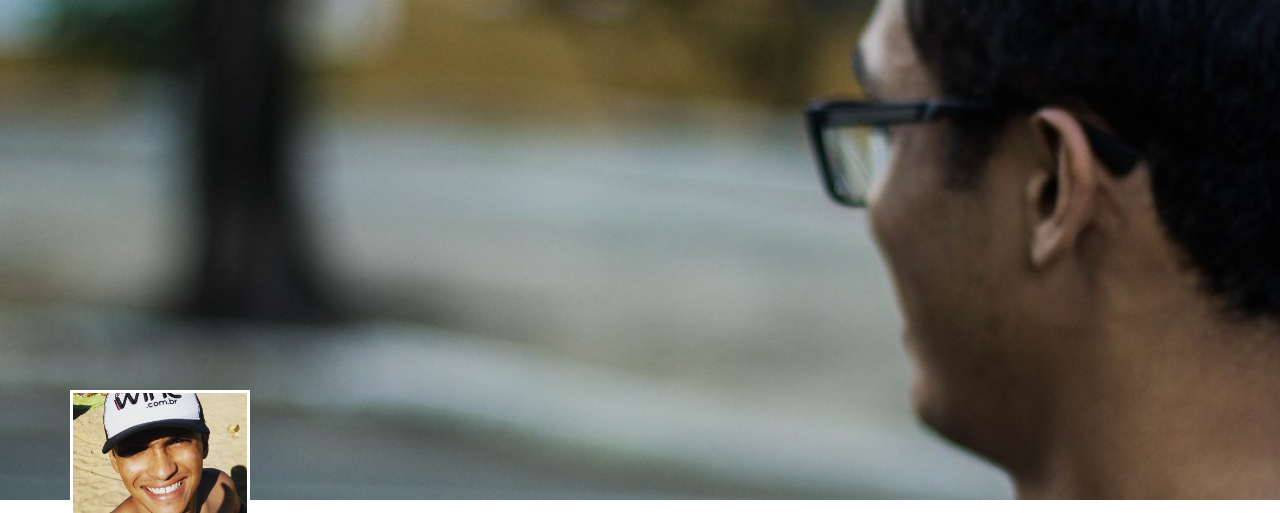
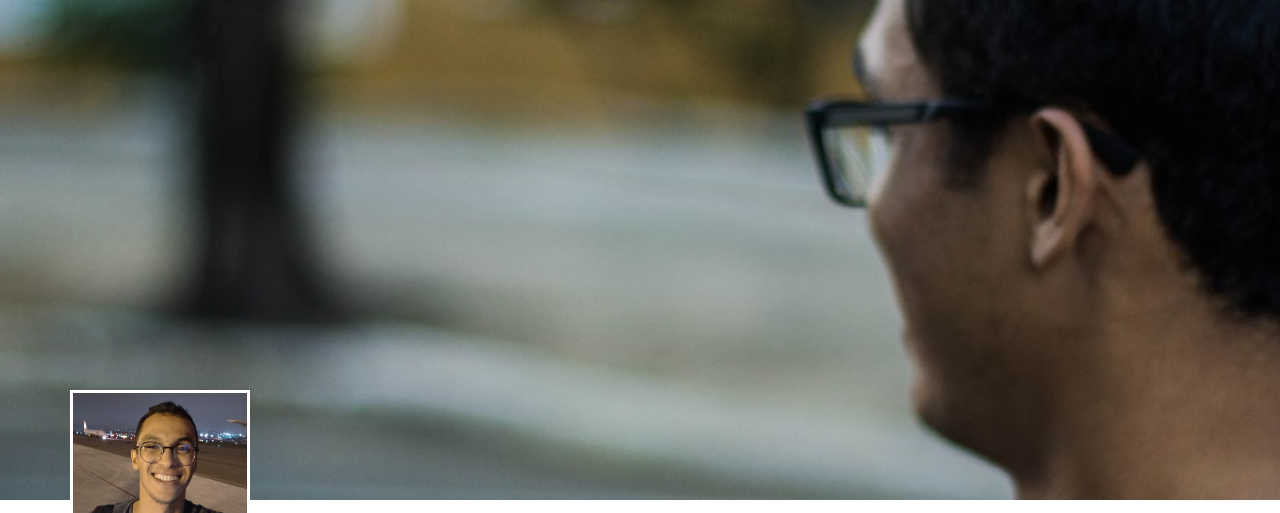
Before and after one commit to gil27/gil, a plain HTML site: page index.html in a window 1280 px wide. Shown: the top 513 px of the page. Drawn offline with nearby package versions, Linux system fonts and the light colour scheme.

Commit message:
Nova foto

```diff
--- a/index.html
+++ b/index.html
@@ -83,7 +83,7 @@
 
     <div class="row">
       <div class="col-lg-2">
-        <img src="eu2.jpg" class="head box" />
+        <img src="eu2.jpeg" class="head box" />
       </div>
 
       <div class="col-lg-10 hidden-xs">
```
Also changed, not shown: eu2.jpeg (added), eu2.jpg (deleted).
